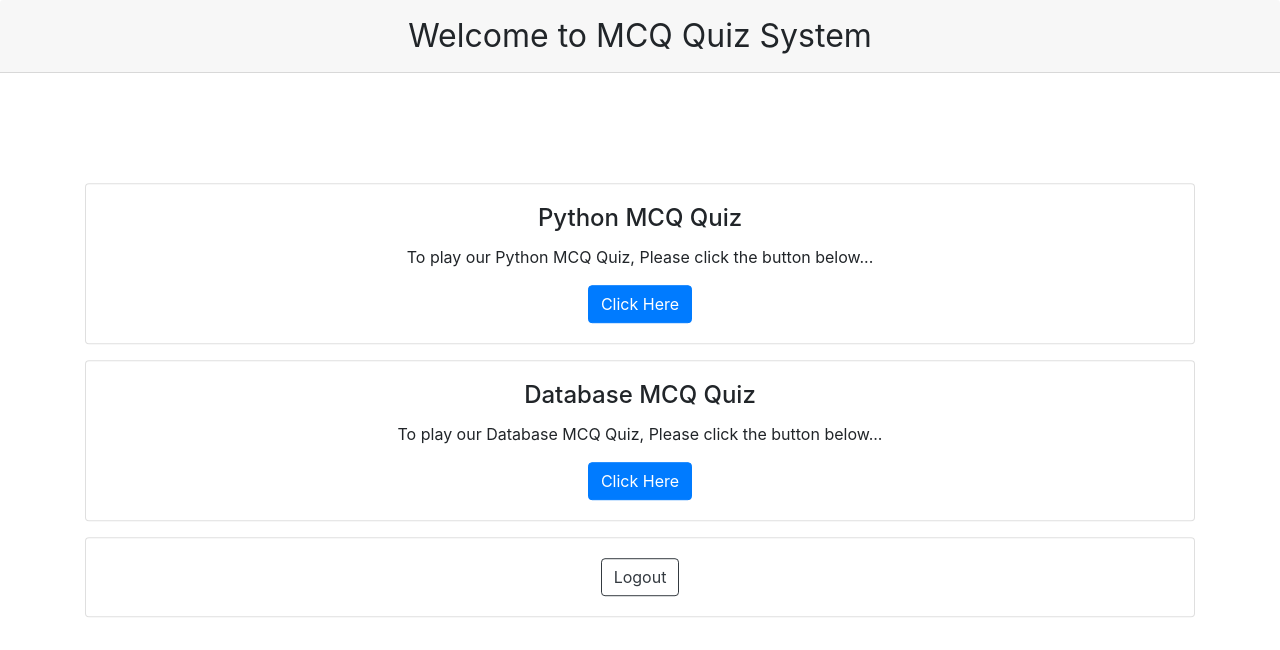
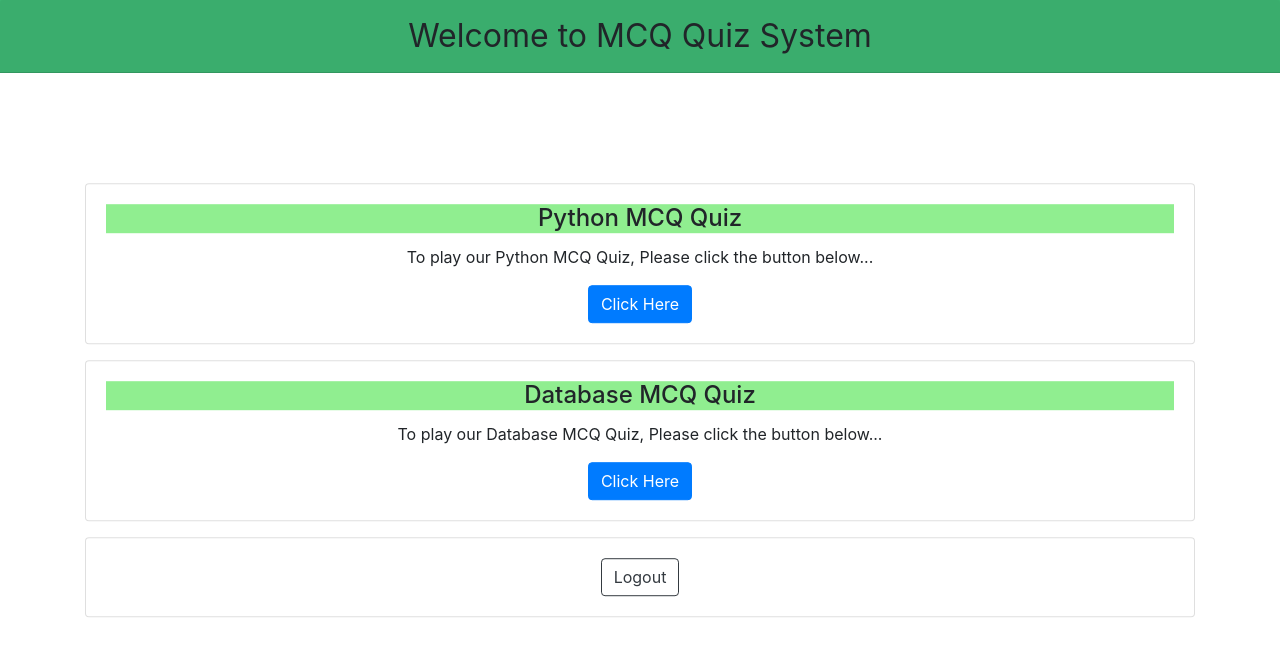
Before and after one commit to Misbah-Hasan/Lets_Quiz, a Flask app: page /welcome in a window 1280 px wide. Shown: the top 650 px of the page. Run offline with Flask 2, Linux system fonts and the light colour scheme; the visitor is signed in with stand-in values (Sample User, id 1); some libraries are stand-ins or nearby versions.

Commit message:
added bg-color

```diff
--- a/static/welcome.css
+++ b/static/welcome.css
@@ -10,6 +10,7 @@ body {
 #title {
     text-align: center;
     font-size: 1.5rem;
+    background-color :#90EE90;
 }
 
 .container {
@@ -20,3 +21,7 @@ body {
     -webkit-transform: translateX(-50%) translateY(-50%);
     transform: translateX(-50%) translateY(-50%);
 }
+
+#container {
+    background-color: #3CB371;
+}
```
